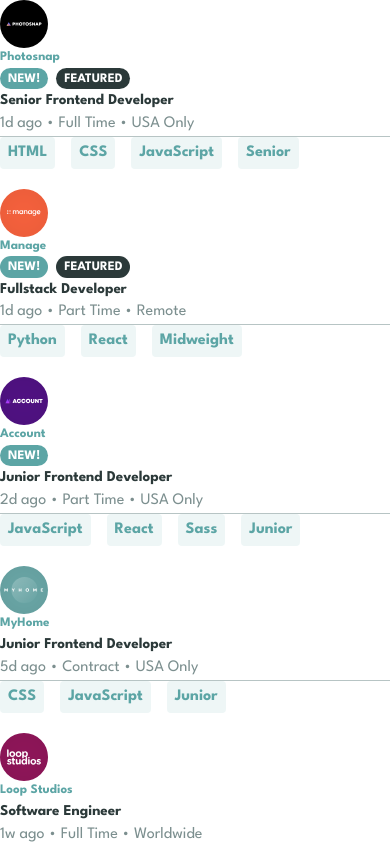
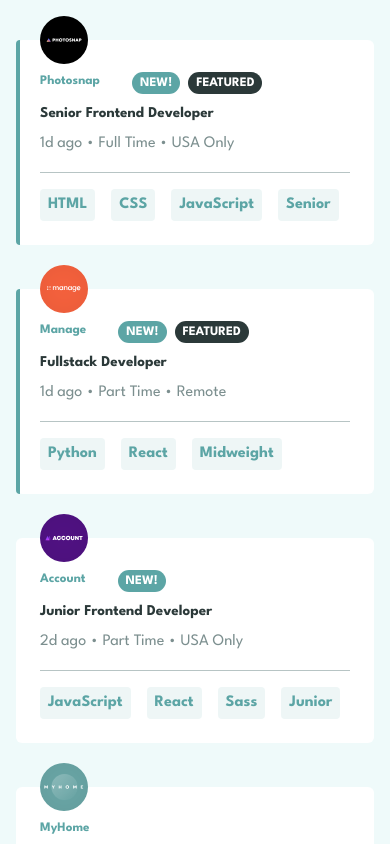
Before and after one commit to Javieer57/FEM-static-job-listings, a Next.js app: page / in a window 390 px wide. Shown: the top 844 px of the page. Built offline with nearby package versions, Linux system fonts and the light colour scheme.

Commit message:
feat: add mobile styles in JobCard

```diff
--- a/src/components/JobCard.jsx
+++ b/src/components/JobCard.jsx
@@ -1,31 +1,68 @@
 import JobBadges from "./JobBadge";
 
 const JobCard = ({ job }) => {
-  const requirements = [...job.languages, ...job.tools, job.level];
+  return (
+    <Container>
+      <Image job={job} />
+      <Content job={job} />
+    </Container>
+  );
+};
 
+const Container = ({ children }) => {
+  return <article className="job-card bg-filter mb-5">{children}</article>;
+};
+
+const Image = ({ job }) => {
+  return (
+    <div className="px-6 z-10">
+      <img
+        className="w-12 md:w-[5.5rem] job-card__img"
+        src={job.logo}
+        alt={`${job.company} logo`}
+      />
+    </div>
+  );
+};
+
+const Content = ({ job }) => {
   const metaInfo = [job.postedAt, job.contract, job.location];
 
   return (
-    <article className="bg-filter mb-5">
-      <img
-        className="w-12 md:w-[5.5rem]"
-        src={job.logo}
-        alt={`${job.company} logo`}
-      />
-      <h3 className="text-cyan text-sm font-bold md:text-lg">{job.company}</h3>
+    <div
+      className={`job-card__content pt-8 px-6 pb-6 rounded-md bg-white relative ${
+        job["featured"] &&
+        "after:left-0 after:top-0 after:rounded-l-md after:absolute after:h-full after:border-l-4 after:border-cyan"
+      }`}
+    >
+      <div className="flex gap-8 mb-2">
+        <h3 className="text-cyan text-sm font-bold md:text-lg">
+          {job.company}
+        </h3>
         <JobBadges job={job} />
-      <h2 className="text-base font-bold text-dark hover:text-cyan transition md:text-xl">
+      </div>
+
+      <h2 className="text-base font-bold text-dark hover:text-cyan transition md:text-xl mb-2">
         {job.position}
       </h2>
 
-      <p className="text-gray text-md md:text-lg">
+      <p className="text-gray text-md md:text-lg mb-4">
         {/* TODO: contraste y espaciado con los dots */}
         {metaInfo.join(" • ")}
       </p>
 
-      <div className="border-t border-t-[#B7C4C4]"></div>
+      <div className="border-t border-t-[#B7C4C4] mb-4"></div>
 
-      <ul className="flex gap-4">
+      <Requirements job={job} />
+    </div>
+  );
+};
+
+const Requirements = ({ job }) => {
+  const requirements = [...job.languages, ...job.tools, job.level];
+
+  return (
+    <ul className="flex gap-4 flex-wrap">
       {requirements.map((requirement, index) => (
         <li
           key={index}
@@ -35,7 +72,6 @@ const JobCard = ({ job }) => {
         </li>
       ))}
     </ul>
-    </article>
   );
 };
 
--- a/src/pages/_document.js
+++ b/src/pages/_document.js
@@ -1,13 +1,13 @@
-import { Html, Head, Main, NextScript } from 'next/document'
+import { Html, Head, Main, NextScript } from "next/document";
 
 export default function Document() {
   return (
     <Html lang="en">
       <Head />
-      <body>
+      <body className="bg-cyanLight">
         <Main />
         <NextScript />
       </body>
     </Html>
-  )
+  );
 }
--- a/src/pages/index.js
+++ b/src/pages/index.js
@@ -11,7 +11,7 @@ export default function Home() {
         <meta name="viewport" content="width=device-width, initial-scale=1" />
         <link rel="icon" href="/favicon-32x32.png" />
       </Head>
-      <main className="bg-cyan200">
+      <main className="p-4">
         {data.map((job) => (
           <JobCard job={job} key={job.id} />
         ))}
--- a/src/styles/global.css
+++ b/src/styles/global.css
@@ -7,3 +7,18 @@
     @apply transition-all ease-in-out duration-300;
   }
 }
+
+.job-card {
+  display: grid;
+  grid-template-rows: 1.5rem 1.5rem auto;
+  grid-template-columns: 1fr;
+}
+
+.job-card__img {
+  grid-row: 1 /3;
+  grid-column: 1 / 2;
+}
+.job-card__content {
+  grid-row: 2 / 4;
+  grid-column: 1 / 2;
+}
--- a/tailwind.config.js
+++ b/tailwind.config.js
@@ -14,6 +14,7 @@ module.exports = {
         cyan: "#5CA5A5",
         dark: "#2B3939",
         gray: "#7C8F8F",
+        cyanLight: "#EFFAFA",
         // cyan100: "#f2f8fc",
         // cyan200: "#EFFAFA",
         // cyan300: "#a5c5c5",
```
Lines whose indentation alone changed are shown as unchanged.
